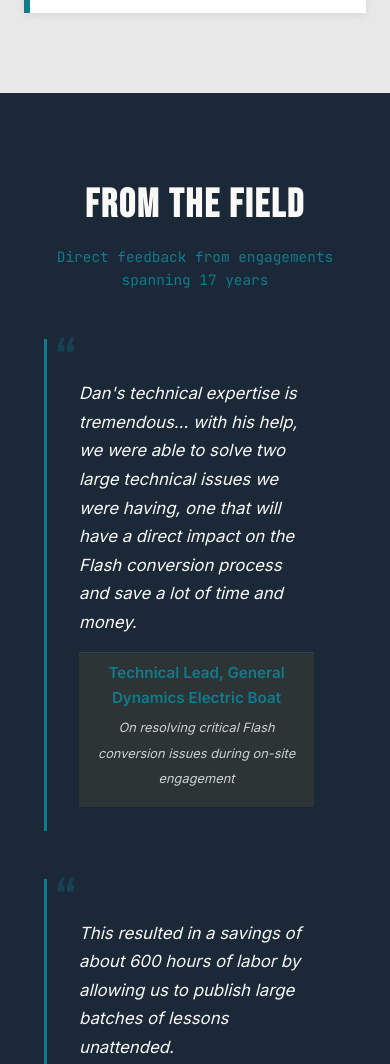
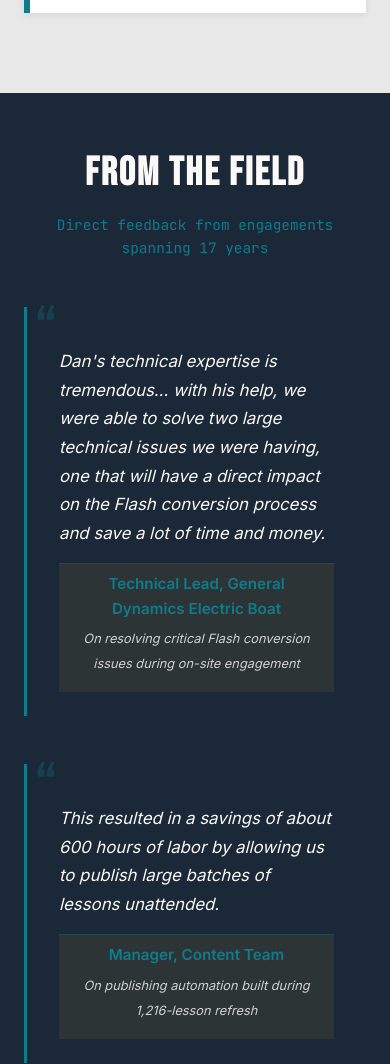
Before and after one commit to novakda/pattern158.solutions, a plain HTML site: page index.html in a window 390 px wide. Shown: the part 5045-6109 px from the top of the page. Drawn offline with Linux system fonts and the light colour scheme.

Commit message:
fix: extend mobile padding overrides to technologies, contact, portfolio, philosophy sections

```diff
--- a/css/main.css
+++ b/css/main.css
@@ -2717,10 +2717,19 @@ footer a:hover {
         padding: 0 0.75rem;
     }
 
+    /* Section vertical + horizontal padding — covers all page-specific overrides */
     section,
     .page-index section,
+    .page-index .field-reports-teaser,
     .page-testimonials section,
-    .page-exhibit .report-section {
+    .page-exhibit .report-section,
+    .page-contact .contact-methods,
+    .page-contact .guidance,
+    .page-contact .testimonial,
+    .page-philosophy .content-section,
+    .page-technologies .tech-category,
+    .page-portfolio .portfolio-flagships,
+    .page-portfolio .portfolio-directory {
         padding: var(--space-2xl) 0.75rem;
     }
 
@@ -2729,7 +2738,8 @@ footer a:hover {
     .exhibit-card,
     .specialty-card,
     .page-index .finding-card,
-    .page-index .specialty-card {
+    .page-index .specialty-card,
+    .page-technologies .tech-card {
         padding: var(--space-md);
     }
 
```
